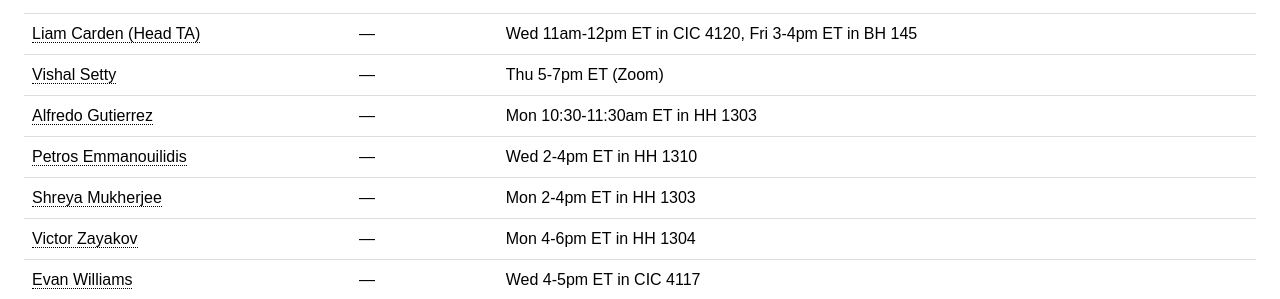
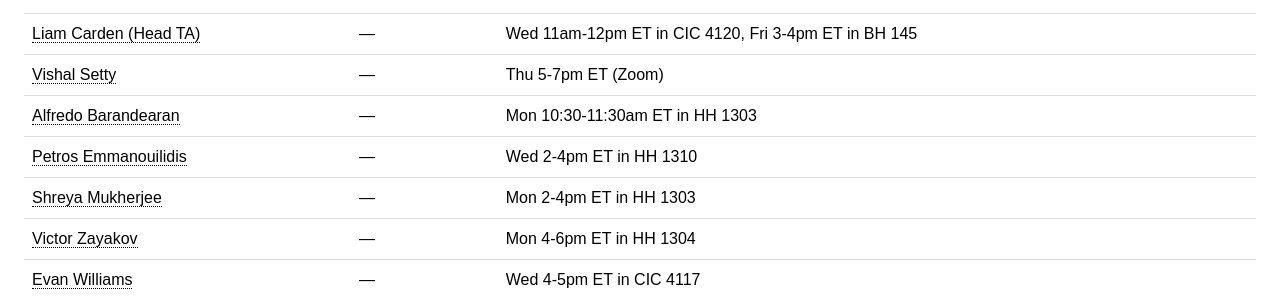
Before and after one commit to cmu-ece18740/cmu-ece18740.github.io, a Jekyll site: the page built from course_info.html, in a window 1280 px wide and 900 px high, scrolled down 843 px. Shown: the part 153-452 px from the top of the window. Built offline with Jekyll 4.4.1, drawn with Linux system fonts in a browser that asks for light colours.

Commit message:
Update Alfredo's name

```diff
--- a/_data/staff.yml
+++ b/_data/staff.yml
@@ -30,7 +30,7 @@ tas:
     email: vsetty@andrew.cmu.edu
     hours: Thu 5-7pm ET (Zoom)
 
-  - name: Alfredo Gutierrez
+  - name: Alfredo Barandearan
     role: Teaching Assistant
     email: abarande@andrew.cmu.edu
     office: HH 1303
```
